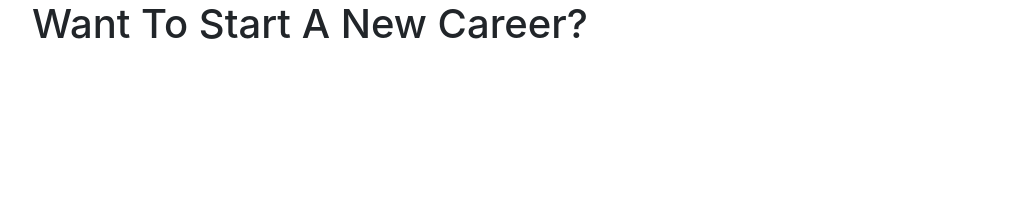
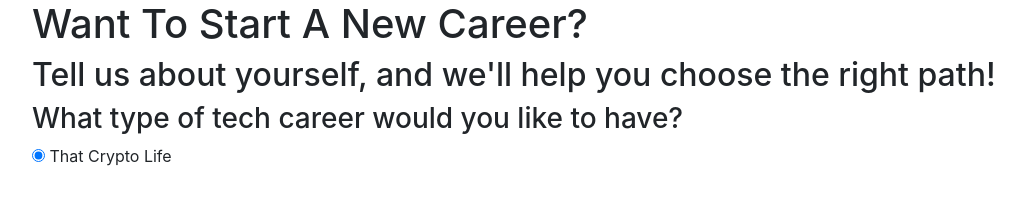
Before and after one commit to ampando/Learn2code, a plain HTML site: page index.html in a window 1280 px wide. Shown: the whole page, without its empty margins (53-1077 px from the left). Drawn offline with Linux system fonts and the light colour scheme.

Commit message:
update scripts.js.

```diff
--- a/index.html
+++ b/index.html
@@ -11,5 +11,15 @@
   <div class="container">
     <div id="language">
       <h1>Want To Start A New Career?</h1>
-  </div>
+
+      <h2>Tell us about yourself, and we'll help you choose the right path!</h2>
+      <h3>What type of tech career would you like to have?</h3>
+    <div class "radio">
+      <label>
+        <input type="radio" name="typeTech" value="cryptoLife" checked>
+        That Crypto Life
+      </label>
+    </div>
+      </ul>
+    </div>
 </body>
```
